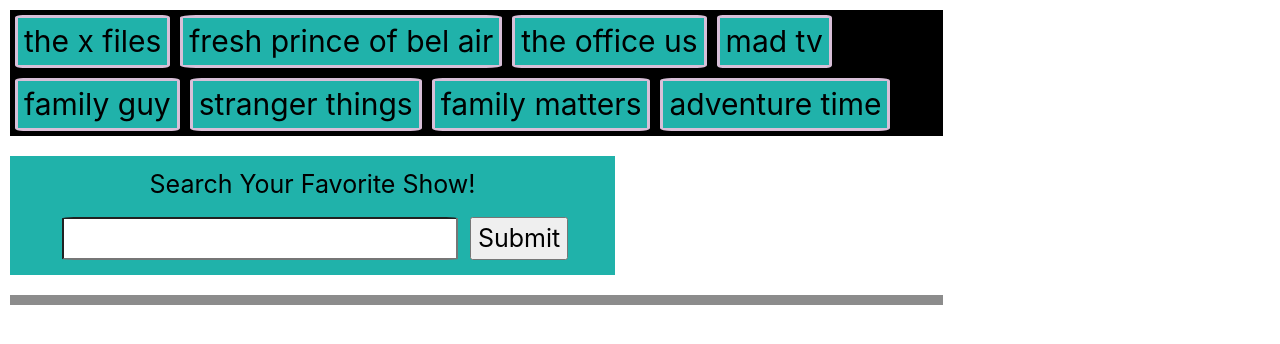
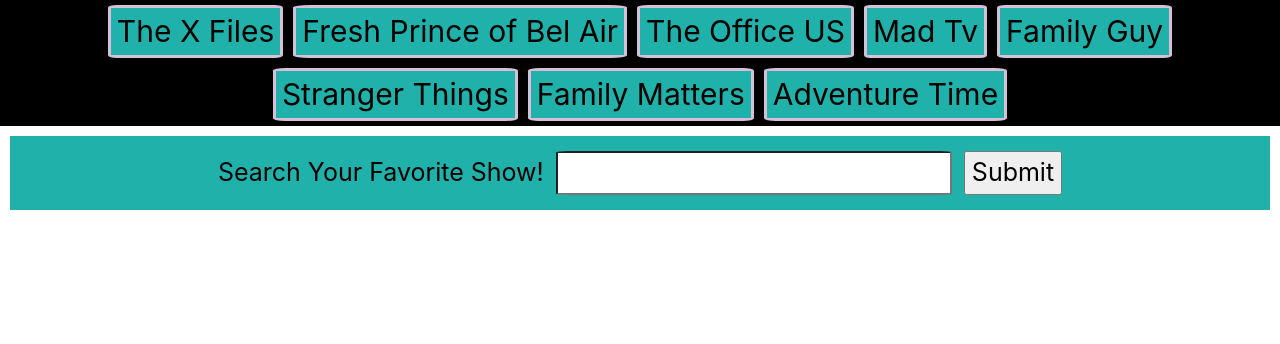
Before and after one commit to Dominica2020/Favorite-TV-Shows, a plain HTML site: page index.html in a window 1280 px wide. Drawn offline with nearby package versions, Linux system fonts and the light colour scheme.

Commit message:
edited some styling features

```diff
--- a/assets/css/styles.css
+++ b/assets/css/styles.css
@@ -12,7 +12,8 @@
 
 #place-buttons {
     background-color: black;
-    margin: 10px;
+    margin: auto;
+    text-align: center;
 }
 
 #search {
@@ -32,9 +33,9 @@
 }
 
 #giphy-slot {
-    margin: 10px;
-    background-color: rgba(0, 0, 0, 0.452);
-    padding: 5px;
+    margin: 40px;
+    text-align: center;
+
 }
 
 p {
--- a/assets/javascript/giphy.js
+++ b/assets/javascript/giphy.js
@@ -1,6 +1,6 @@
 //Array of strings
-var topics = ["the x files", "fresh prince of bel air", "the office us",
-    "mad tv", "family guy", "stranger things", "family matters", "adventure time"];
+var topics = ["The X Files", "Fresh Prince of Bel Air", "The Office US",
+    "Mad Tv", "Family Guy", "Stranger Things", "Family Matters", "Adventure Time"];
 
 //Call functiom to create buttons
 createButtons();
@@ -35,6 +35,7 @@
                 image.attr("data-still", still);
                 image.attr("data-animated", animated);
                 image.attr("data-state", "still");
+                image.attr("class", "image-fluid");
                 image.addClass("searchImage");
                 searchDiv.append(p);
                 searchDiv.append(image);
--- a/index.html
+++ b/index.html
@@ -17,13 +17,13 @@
 <body>
     <div class="containter">
         <div class="row">
-            <div class="col-sm-9">
+            <div class="col-sm-12">
                 <div id="place-buttons"></div>
             </div>
         </div>
 
         <div class="row">
-            <div class="col-sm-6">
+            <div class="col-sm-12">
                 <div id="search">
                     <form id="search-giphy">
                         <label for="search-input">Search Your Favorite Show!</label>
@@ -35,7 +35,7 @@
         </div>
 
         <div class="row">
-            <div class="col-sm-9">
+            <div class="col-sm-12">
                 <div id="giphy-slot"></div>
             </div>
         </div>
```
